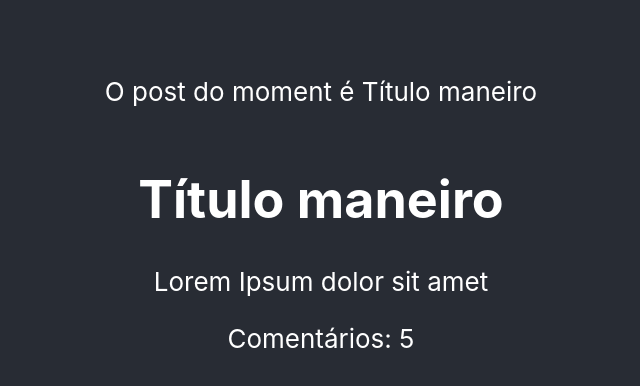
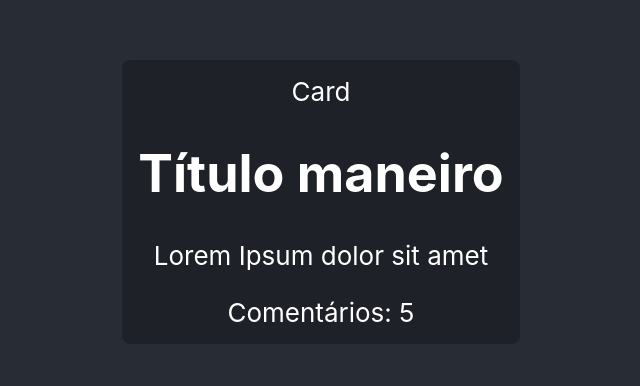
Before and after one commit to DanielAgostinhoSilva/algaworks-erjs, a React (Create React App) app: page / in a window 1280 px wide. Shown: the part 198-584 px from the top of the page, without its empty margins (319-959 px from the left). Built offline with nearby package versions, Linux system fonts and the light colour scheme; the HTML template or start-up script is replaced by a standard one.

Commit message:
feat: 2.16. Encapsulando componentes com props.children

```diff
--- a/src/App.tsx
+++ b/src/App.tsx
@@ -1,10 +1,10 @@
 import React, {useState} from 'react';
 import './App.css';
-import Sidebar from "./components/Sidebar";
 import Post from "./components/Post";
+import Card from "./components/Card";
 
 function App() {
-    const [post, setPost] = useState({
+    const [post] = useState({
         title: 'Título maneiro',
         content: 'Lorem Ipsum dolor sit amet',
     })
@@ -12,8 +12,9 @@
     return (
         <div className="App">
             <header className="App-header">
-                <Sidebar post={post}/>
-                <Post post={post} totalComments={5}/>
+                <Card title={'Card'}>
+                    <Post post={post} totalComments={5}/>
+                </Card>
             </header>
         </div>
     );
--- /dev/null
+++ b/src/components/Card.tsx
@@ -0,0 +1,19 @@
+import {PropsWithChildren} from "react";
+
+type CardProps = PropsWithChildren<{
+    title: string
+}>
+
+export default function Card(props: CardProps) {
+    console.log(props)
+    return <div
+        style={{
+            background: 'rgba(0,0,0,.25',
+            borderRadius: 8,
+            padding: 16
+        }}
+    >
+        <div>{props.title}</div>
+        {props.children}
+    </div>
+}
```
